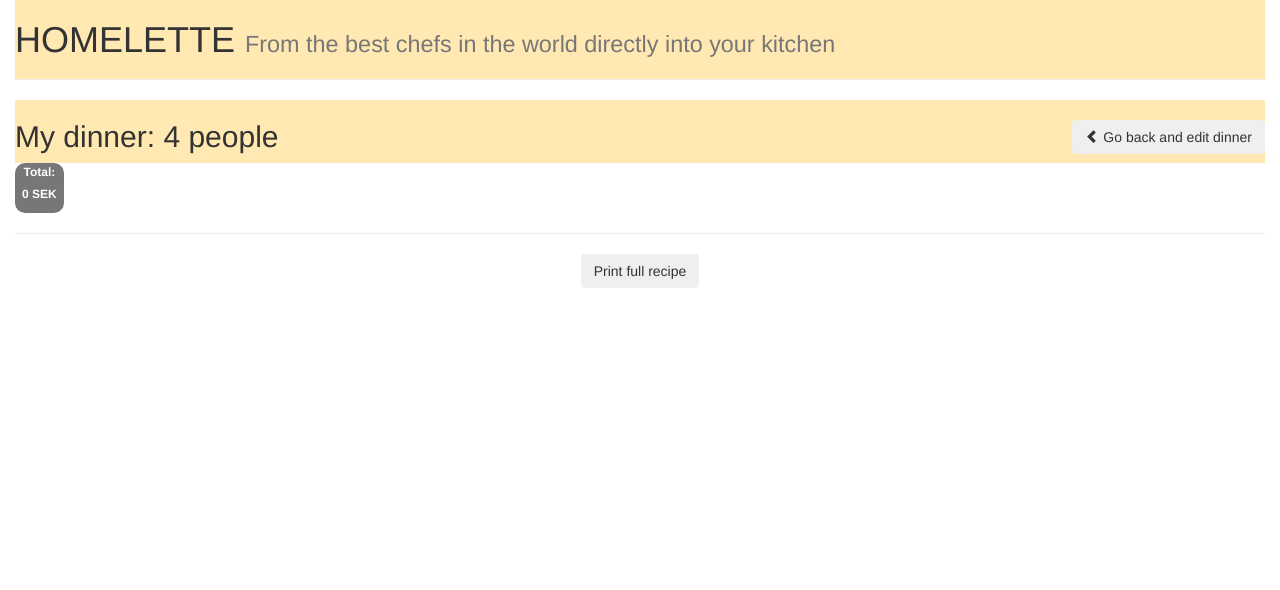
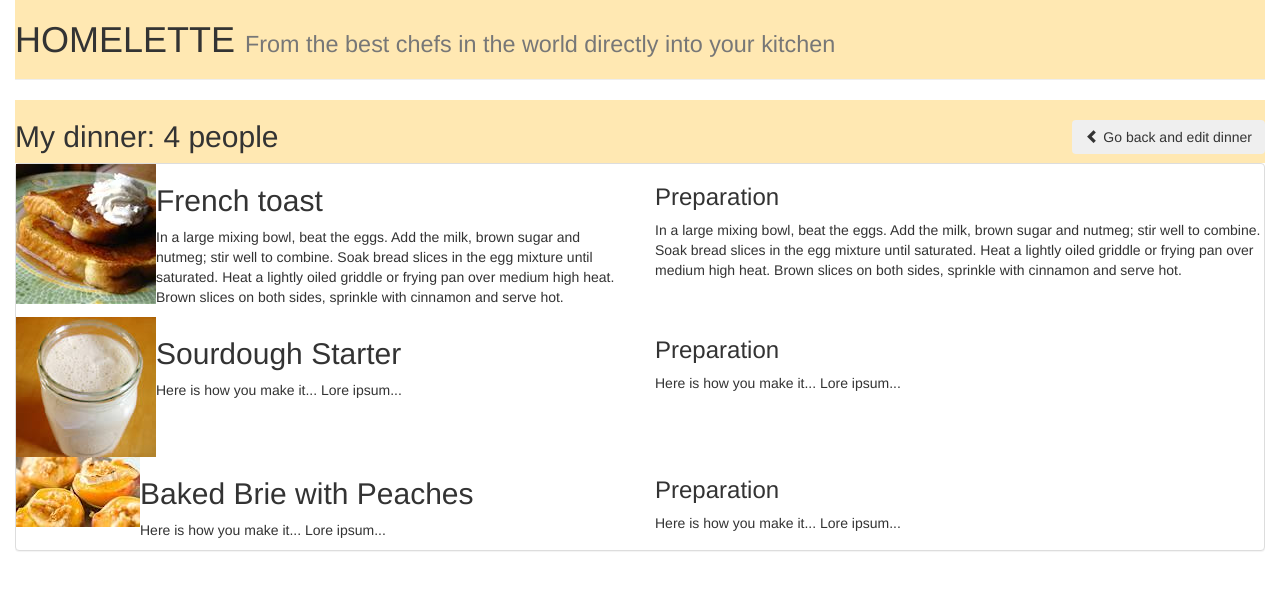
Before and after one commit to ellac13/InterprogLabbar, a plain HTML site: page index.html in a window 1280 px wide. Drawn offline with nearby package versions, Linux system fonts and the light colour scheme.

Commit message:
Finished interactive loading data from model.
Finished view 2 and 6

```diff
--- a/index.html
+++ b/index.html
@@ -61,7 +61,7 @@
 				<button class="btn" id="confirmationButton" style="">Confirm dinner</button>
 			</div>
 
-			<div class="mainView" id="view3" style="display:none">
+			<div class="mainView" id="view3">
 				<div class="dishSelectionHeader">
 					<h3>SELECT DISH</h3>
 					<hr>
@@ -100,11 +100,11 @@
 					      </div>
 					    </div>
 					  </div>
-					  <div class="col-sm-12 col-md-3"><div class="thumbnail"><img src="images/image.png"><div class="caption"><h3>Toast</h3><p>blabla</p><p><a href="#" class="btn btn-primary" role="button">View</a> <a href="#" class="btn btn-default" role="button">Select</a></p></div></div></div>
- -->					</div>
+					  <div class="col-sm-12 col-md-3"><div class="thumbnail"><img src="images/image.png"><div class="caption"><h3>Toast</h3><p>blabla</p><p><a href="#" class="btn btn-primary" role="button">View</a> <a href="#" class="btn btn-default" role="button">Select</a></p></div></div></div>-->
+					  </div>
 				</div>
 			</div>
-			<div class="mainView" id="view4">
+			<div class="mainView" id="view4" style="display:none">
 				<div class="row" id="view4Row">
   					<div class="col-sm-12 col-md-6">
 						<div class="thumbnail">
@@ -149,7 +149,7 @@
 				<h2>My dinner: <span id="finalHeaderNumberOfGuests">44</span> people <button class="btn" id="finalHeaderBackButton" style="float:right"><span class="glyphicon glyphicon-chevron-left"></span> Go back and edit dinner</button></h2>
 
 			</div>
-			<div id="view5">
+			<div id="view5" style="display:none">
 				<div class="row" id="finalDishSelection">
 				  <div class="col-sm-12 col-md-4 col-lg-3">
 				    <a href="#" class="thumbnail">
@@ -177,9 +177,9 @@
 					<button class="btn" id="printRecipeButton">Print full recipe</button>
 				</div>
 			</div>
-			<div id="view6" style="display:none">
-				<div class="printEntry panel panel-default">
-					<div class="row" class="dishDescription">
+			<div id="view6">
+				<div class="printEntry panel panel-default" id="printView">
+					<div class="row dishDescription">
 					  <div class="col-sm-12 col-md-6 col-lg-6">
 					      <img src="images/meatballs.jpg" style="float:left">
 					      <h2>Lasagne</h2>
--- a/js/model/dinnerModel.js
+++ b/js/model/dinnerModel.js
@@ -110,6 +110,8 @@ var DinnerModel = function() {
 	this.getDishIngredients = function (id) {
 	  return this.getDish(id)['ingredients'];
 	}
+
+
 
 
 	// the dishes variable contains an array of all the
@@ -363,4 +365,6 @@ var DinnerModel = function() {
 		}
 	];
 
+	this.menu = this.getAllDishes("starter");
+
 }
--- a/js/view/view2.js
+++ b/js/view/view2.js
@@ -21,4 +21,28 @@ var View2 = function (container, model) {
 	}
 	this.confirmButton.click(confirmButtonClick);
 
+
+
+	this.menu = model.getFullMenu(); //TODO:Implementera currently vald dish
+
+	this.generateViewHTML = function(){
+		var html = '<tr style="background: rgba(0,0,0,0.3)"><th>Dish</th><th class="rightAlignText">Cost</th></tr>';
+		for (var i = 0; i < this.menu.length; i++) {
+			html = html + generateRowHTML(this.menu[i]['name'],this.menu[i]['ingredients']);
+		};
+		return html + '<tr><td></td><td class="rightAlignText">Total cost: <span id="totalCost">' + model.getTotalMenuPrice() + '</span></td></tr>';
+	}
+
+	var generateRowHTML = function(name, ingredients){
+		var price = 0;
+		for (var i = 0; i < ingredients.length; i++) {
+			price += ingredients[i]['quantity'] * ingredients[i]['price'];
+		};
+		console.log(model.getNumberOfGuests());
+		price = price * model.getNumberOfGuests();
+		return '<tr><td>' + name +'</td><td class="rightAlignText">' + price + '</td></tr>';
+	}
+
+	//Update the dish grid
+	container.find("#selectedDishesTable").html(this.generateViewHTML());
 }
--- a/js/view/view6.js
+++ b/js/view/view6.js
@@ -1,37 +1,20 @@
 //View5 Object constructor
-var View5 = function (container, model) {
-
-	// Get all the relevant elements of the view (ones that show data
-  	// and/or ones that responed to interaction)
-	//this.confirmButton = container.find("#confirmationButton");
-	//this.selectDishGridRow = container.find("#selectDishGridRow");
-
-	//document.getElementById('numberOfGuests').innerHTML = "whatever liksom";
+var View6 = function (container, model) {
 
 	this.menu = model.getFullMenu(); //TODO:Implementera currently vald dish
-	var numberOfGuests = model.getNumberOfGuests();
 
 	this.generateViewHTML = function(){
 		var html = "";
 		for (var i = 0; i < this.menu.length; i++) {
-			html = html + generateDishThumbnailHTML(this.menu[i]['name'],this.menu[i]['image'],this.menu[i]['ingredients'])
+			html = html + generateDishHTML(this.menu[i]['name'],this.menu[i]['image'],this.menu[i]['description']);
 		};
-		return html + generateTotalPriceThumbnailHTML(model.getTotalMenuPrice());
+		return html;
 	}
 
-	var generateDishThumbnailHTML = function(name, image, ingredients){
-		var price = 0;
-		for (var i = 0; i < ingredients.length; i++) {
-			price += ingredients[i]['quantity'] * ingredients[i]['price'];
-		};
-		price = price * numberOfGuests;
-		return '<div class="col-sm-12 col-md-4 col-lg-3"><a href="#" class="thumbnail"><img src="images/' + image + '"><h3>' + name + '</h3><p>Price: <span id="dishPrice">' + price + ' SEK</span></p></a></div>';
-	}
-
-	var generateTotalPriceThumbnailHTML = function(price){
-		return '<div class="col-sm-12 col-md-4 col-lg-3"><div class="badge"><p>Total:</p><p>' + price + ' SEK</p></div></div>';
+	var generateDishHTML = function(name, image, description){
+		return '<div class="row dishDescription"><div class="col-sm-12 col-md-6 col-lg-6"><img src="images/' + image + '" style="float:left"><h2>' + name + '</h2><p>' + description + '</p></div><div class="col-sm-12 col-md-6 col-lg-6"><h3>Preparation</h3><p>' + description + '</p></div></div>';
 	}
 
 	//Update the dish grid
-	container.find("#finalDishSelection").html(this.generateViewHTML());
+	container.find("#printView").html(this.generateViewHTML());
 }
```
